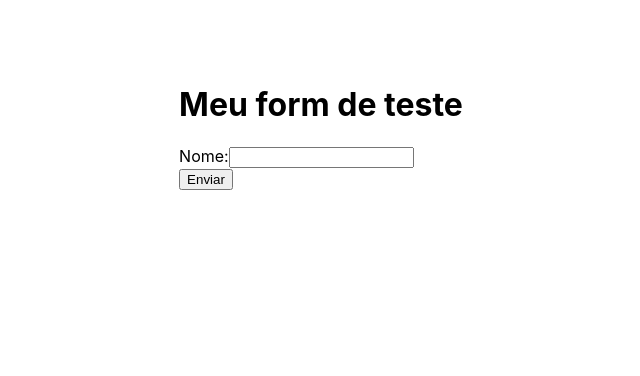
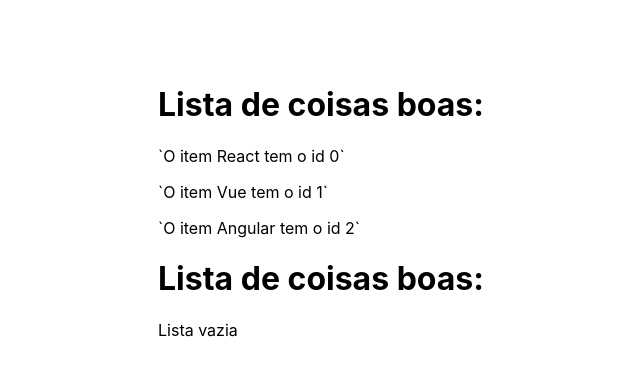
Before and after one commit to VitorSam0w0/EstudoReact, a React (Create React App) app in the folder my-project/: page / in a window 1280 px wide. Shown: the top 376 px of the page, without its empty margins (319-959 px from the left). Built offline with nearby package versions, Linux system fonts and the light colour scheme.

Commit message:
Aprendi sobre listas
Novos aprendizados, aprendi sobre como funcionam e como fazer uma estrutura de lista com .length

```diff
--- a/my-project/src/App.js
+++ b/my-project/src/App.js
@@ -1,16 +1,19 @@
 
 import './App.css';
-import Condicional from './components/Condicional';
-import FormDois from './components/FormDois';
+import OutraLista from './components/Outralista';
 
 function App() {
+
+  const MinhaLista = ['React' , 'Vue' , 'Angular']
+
   return (
     <div className='container'>
       <div className='form'>
-      <FormDois/>
+        <OutraLista itens={MinhaLista}/>
+        <OutraLista itens={[]}/>
         </div>
       </div>
-        );
+        )
 }
 
 export default App;
--- a/my-project/src/components/FormDois.js
+++ b/my-project/src/components/FormDois.js
@@ -1,35 +1,35 @@
-import {useState} from 'react'
+import { useState } from "react"
 
 function FormDois() {
 
-    function enviar(e) {
-        e.preventDefault()
-        const texto = document.getElementById('texto')
-        texto.innerHTML = (`O seu nome é ${name}`)
+    function enviar(a) {
+        a.preventDefault()
+        const text = document.getElementById('text')
+        text.innerHTML = (`Seu nome de usuario é ${nome}`)
     }
 
-    const [name, setName] = useState()
+    const [nome, setNome] = useState()
 
-    return(
+    return (
         <>
-        <h1>Meu form de teste</h1>
-        <form onSubmit={enviar}
-        >
-            <label htmlfor='name'>Nome:</label>
-            <input
+        <form onSubmit={enviar}>
+            <div>
+                <label id="nome">Nome: </label>
+                <input
                 type="text"
-                id="name"
-                placehover="Digite o seu nome..."
-                onChange = {(e) => setName(e.target.value)}
-            />
-            <div>
-            <input
-                type='submit'
-                value='Enviar'
+                id="nome"
+                placeholder="Digite seu nome"
+                onChange = {(a) => setNome(a.target.value)}
                 ></input>
             </div>
+            <div>
+                <input
+                type="submit"
+                value='Enviar'>
+                </input>
+            </div>
         </form>
-        <p id='texto'></p>
+        <p id="text"></p>
         </>
     )
 }
--- /dev/null
+++ b/my-project/src/components/Outralista.js
@@ -0,0 +1,16 @@
+function OutraLista({itens}) {
+    return (
+        <>
+        <h1>Lista de coisas boas: </h1>
+        {
+            itens.length > 0 ? (
+            itens.map((item , index) => <p key={index}>`O item {item} tem o id {index}`</p>))
+            : (
+                <p>Lista vazia</p>
+            )
+        }
+        </>
+    )
+}
+
+export default OutraLista
```
